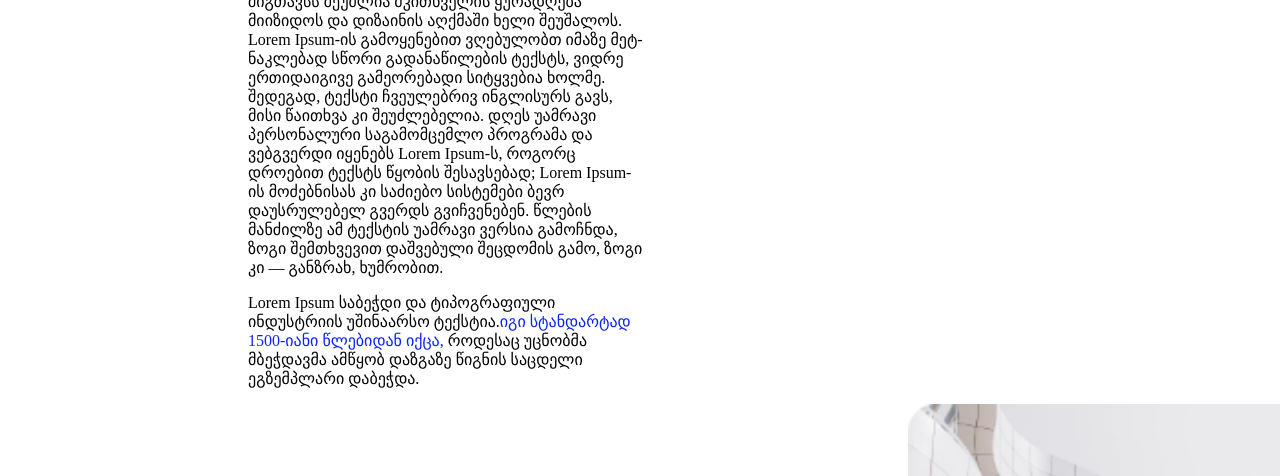
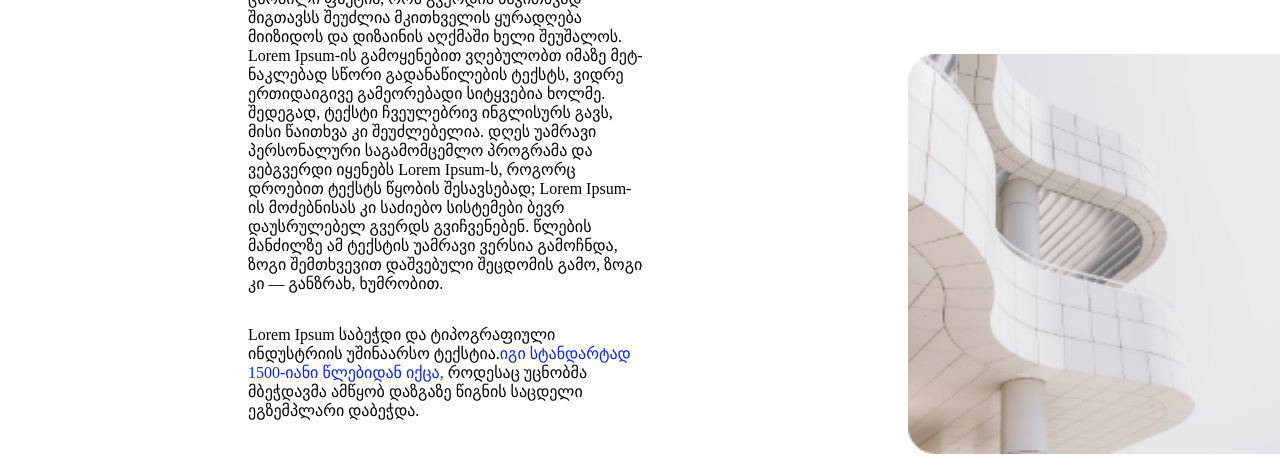
Before and after one commit to SabaTsaava017/homework14, a plain HTML site: page index.html in a window 1280 px wide. Shown: the part 118-594 px from the top of the page. Drawn offline with Linux system fonts and the light colour scheme.

Commit message:
update css file and html file

```diff
--- a/index.html
+++ b/index.html
@@ -7,18 +7,20 @@
 	<title>homework14</title>
 </head>
 <body>
+	<div class="wrapper">
 		<section>
 			<h1>ჩვენს შესახებ</h1>
 			<p class="paragrap_style">ცნობილი ფაქტია, რომ გვერდის წაკითხვად შიგთავსს შეუძლია მკითხველის ყურადღება მიიზიდოს და დიზაინის აღქმაში ხელი შეუშალოს. Lorem Ipsum-ის გამოყენებით ვღებულობთ იმაზე მეტ-ნაკლებად სწორი გადანაწილების ტექსტს, ვიდრე ერთიდაიგივე გამეორებადი სიტყვებია ხოლმე. შედეგად, ტექსტი ჩვეულებრივ ინგლისურს გავს, მისი წაითხვა კი შეუძლებელია. დღეს უამრავი პერსონალური საგამომცემლო პროგრამა და ვებგვერდი იყენებს Lorem Ipsum-ს, როგორც დროებით ტექსტს წყობის შესავსებად; Lorem Ipsum-ის მოძებნისას კი საძიებო სისტემები ბევრ დაუსრულებელ გვერდს გვიჩვენებენ. წლების მანძილზე ამ ტექსტის უამრავი ვერსია გამოჩნდა, ზოგი შემთხვევით დაშვებული შეცდომის გამო, ზოგი კი — განზრახ, ხუმრობით.</p>
 			<p class="paragrap_style1">Lorem Ipsum საბეჭდი და ტიპოგრაფიული ინდუსტრიის უშინაარსო ტექსტია.<span>იგი სტანდარტად 1500-იანი წლებიდან იქცა,</span> როდესაც უცნობმა მბეჭდავმა ამწყობ დაზგაზე წიგნის საცდელი ეგზემპლარი დაბეჭდა.</p>
 			<img src="Rectangle 93.png" alt="picture" class="picture">
 		</section>
+	</div>
+	<div class="wrapper2">
 		<section>
-		<div>
-			<img src="Rectangle 95.png" class="picture2">
 			<h2>სერვისები</h2>
 			<p class="paragrap_style2">ცნობილი ფაქტია, რომ გვერდის წაკითხვად შიგთავსს შეუძლია მკითხველის ყურადღება მიიზიდოს და დიზაინის აღქმაში ხელი შეუშალოს. Lorem Ipsum-ის გამოყენებით ვღებულობთ იმაზე მეტ-ნაკლებად სწორი გადანაწილების ტექსტს, ვიდრე ერთიდაიგივე გამეორებადი სიტყვებია ხოლმე. შედეგად, ტექსტი ჩვეულებრივ ინგლისურს გავს, მისი წაითხვა კი შეუძლებელია. დღეს უამრავი პერსონალური საგამომცემლო პროგრამა და ვებგვერდი იყენებს Lorem Ipsum-ს, როგორც დროებით ტექსტს წყობის შესავსებად; Lorem Ipsum-ის მოძებნისას კი საძიებო სისტემები ბევრ დაუსრულებელ გვერდს გვიჩვენებენ. წლების მანძილზე ამ ტექსტის უამრავი ვერსია გამოჩნდა, ზოგი შემთხვევით დაშვებული შეცდომის გამო, ზოგი კი — განზრახ, ხუმრობით.</p>
+			<img src="Rectangle 95.png" class="picture2">
+		</section>
 	</div>
-	</section>
 </body>
 </html>
--- a/style.css
+++ b/style.css
@@ -1,3 +1,4 @@
+
 h1{
 	padding-left: 240px;
 	width: 197px;
@@ -7,19 +8,25 @@ h1{
 .paragrap_style{
 	width: 400px;
 	padding-left: 240px;
+	display: inline-block;
+	vertical-align:bottom;
+	display: inline-block;
+
 }
 .paragrap_style1{
 	width: 400px;
 	padding-left: 240px;
+	vertical-align: bottom;
 }
 span{
 	color: #0A22F4;
 }
 .picture{
 	margin-left: 900px;
-	margin-bottom: 400px;
 	width: 400px;
-
+	vertical-align: bottom;
+	display: inline-block;
+	margin-top: -400px;
 }
 h2{
 	font-size: 32px;
@@ -28,8 +35,11 @@ h2{
 .paragrap_style2{
 	width: 400px;
 	padding-left: 800px;
+	display:block;
 }
 .picture2{
 	width: 400px;
 	margin-left: 240px;
+
+
 }
```
Lines whose indentation alone changed are shown as unchanged.
